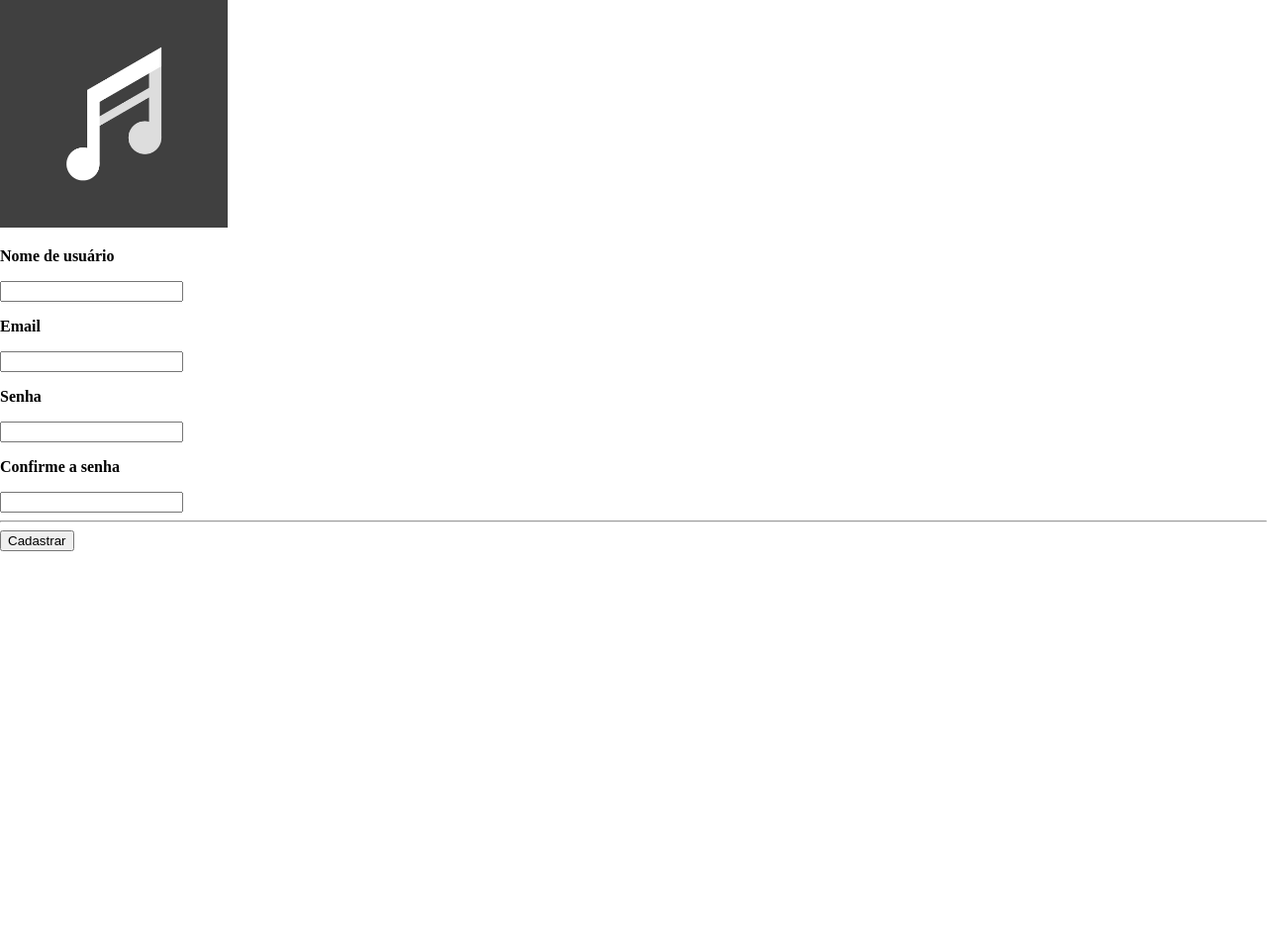
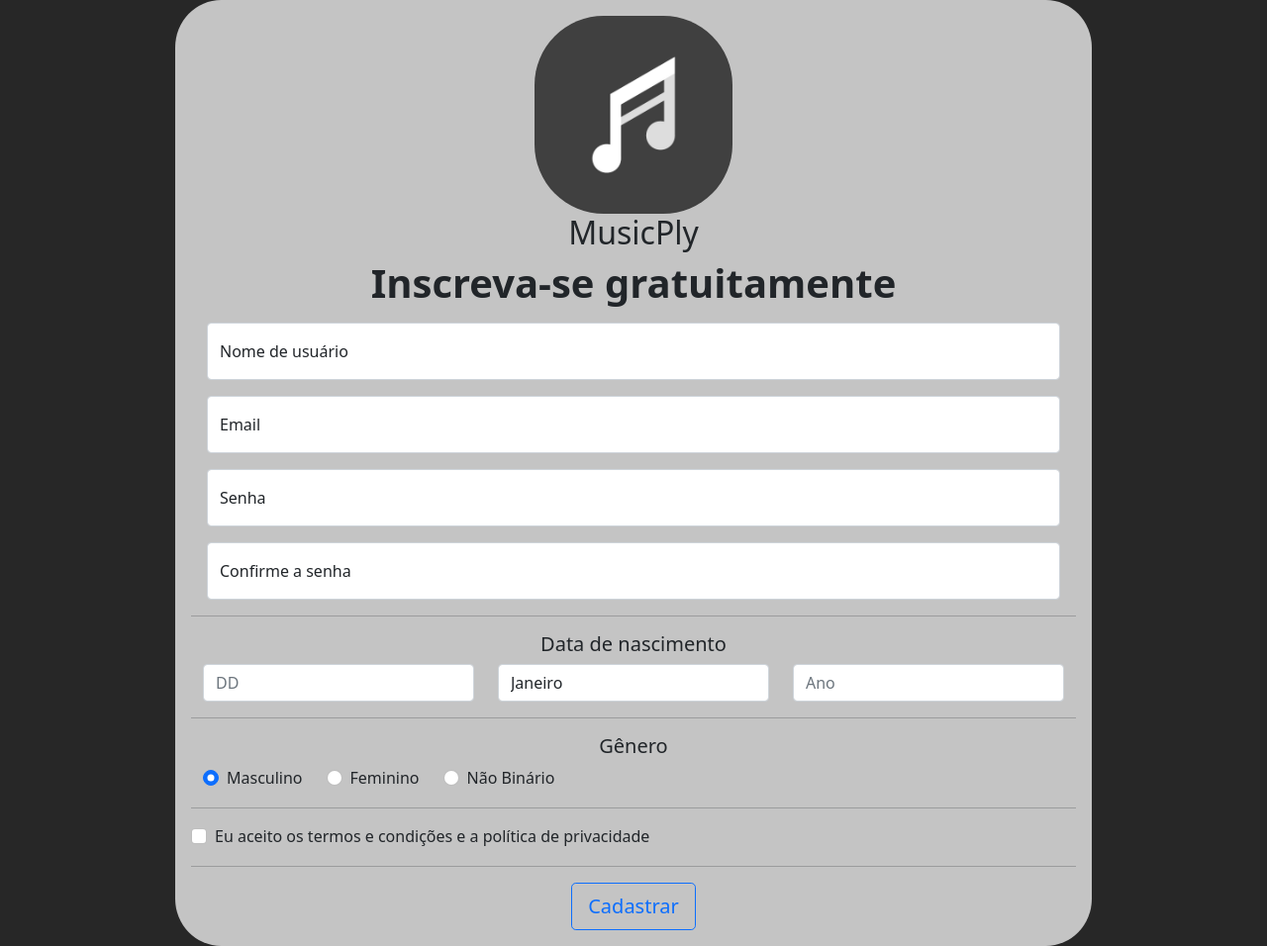
Before and after one commit to Rene-Michel99/MusicWebPage, a website: page cadastrar.html in a window 1280 px wide. Shown: the whole page at 99% size. Before the commit the page ends 800 px from the top, so only its background shows below. Drawn offline with Linux system fonts and the light colour scheme.

Commit message:
Insercao do bootstrap em todas as pages

```diff
--- a/cadastrar.html
+++ b/cadastrar.html
@@ -1,46 +1,133 @@
 <!DOCTYPE html>
 <html>
 <head>
-	<meta charset="utf-8">
+	<meta charset="utf-8" name="viewport" content="width=device-width, initial-scale=1">
+	<link rel="stylesheet" href="css/bootstrap/css/bootstrap.min.css">
 	<link rel="stylesheet" href="css/style.css">
-	<title>Cadastro - MusicPly</title>
+	<script type="text/javascript" src="css/bootstrap/js/bootstrap.bundle.min.js"></script>
+    <script type="text/javascript">
+    	function checkform(form) {
+		    var inputs = form.getElementsByTagName('input');
+		    var pass = null;
+		    var conf = null;
+		    for (var i = 0; i < inputs.length; i++) {
+		        if(inputs[i].name == "pass")
+		        	pass = inputs[i].value;
+		        if(inputs[i].name == "confirm_pass")
+		        	conf = inputs[i].value;
 
-    <script type="text/javascript">
-    	var url = window.location.href;
-    	if(url.includes("?passwd"))
-    		alert("As senhas inseridas não são iguais!");
-    	else if(url.includes("?none"))
-    		alert("Há campos não preenchidos!");
+		        if(pass != null && conf != null && pass != conf){
+		        	alert("As senhas digitadas não são iguais!");
+		        	return false;
+		        }
+		        else if(pass != null && pass.length < 8){
+		        	alert("A senha deve ter no mínimo 8 caracteres!");
+		        	return false;
+		        }
+
+		        if(inputs[i].hasAttribute("required")){
+		            if(inputs[i].value == ""){
+		                // found an empty field that is required
+		                alert("Please fill all required fields");
+		                return false;
+		            }
+		        }
+		    }
+		    return true;
+		}
     </script>
 
 </head>
 
-<body class="no-margin">
-	<div class="center-box">
-		<div class="cad-div">
-			<img class="img-icon" src="imgs/channels.jpg" width="230" height="230">
-			<div class="form-div">
-				<form method="POST" action="/cadastro">
-					<div class="label-div">
-						<p class="font-black sm"><strong>Nome de usuário</strong></p>
-						<input name="name" class="input-text" type="text" >
-					</div>
-					<div class="label-div">
-						<p class="font-black sm"><strong>Email</strong></p>
-						<input name="email" class="input-text" type="email" >
-					</div>
-					<div class="label-div">
-						<p class="font-black sm"><strong>Senha</strong></p>
-						<input name="pass" class="input-text" type="password" >
-					</div>
-					<div class="label-div">
-						<p class="font-black sm"><strong>Confirme a senha</strong></p>
-						<input name="confirm_pass" class="input-text" type="password" >
-					</div><hr>
-
-					<input id="submit_btn" type="submit" class="btn" value="Cadastrar">
-				</form>
+<body class="dark-color">
+	<div class="container">
+		<div class="row">
+			<div class="col-1 align-self-start"></div>
+			<div class="col align-self-center">
+				<div class="form-div text-center">
+					<img class="img-fluid icon-img" src="imgs/channels.jpg" width="200" height="200">
+					<h2 class="font-black">MusicPly</h2>
+					<h1 class="font-black"><strong>Inscreva-se gratuitamente</strong></h1>
+					<form method="POST" action="/cadastro" onsubmit="return checkform(this)">
+						<div class="form-floating m-3">
+							<input name="name" class="form-control" type="text" placeholder="Digite o nome de usuário" required>
+							<label for="name">Nome de usuário</p>
+						</div>
+						<div class="form-floating m-3">
+							<input name="email" class="form-control" placeholder="Digite seu email" type="email" required>
+							<label for="email">Email</label>
+						</div>
+						<div class="form-floating m-3">
+							<input name="pass" class="form-control" placeholder="Digite sua senha" type="password" data-bs-toggle="tooltip" data-bs-placement="top" title="Senha deve ter no mínimo 8 caracteres" required>
+							<label for="pass">Senha</label>
+						</div>
+						<div class="form-floating m-3">
+							<input name="confirm_pass" class="form-control" placeholder="Repita a senha" type="password" required>
+							<label for="confirm_pass">Confirme a senha</label>
+						</div>
+						<hr>
+						<div class="row m-0">
+							<h5 class="font-black">Data de nascimento</h5>
+							<div class="col-4">
+								<input name="day" class="form-control" type="number" placeholder="DD" min="1" max="31" required>
+							</div>
+							<div class="col-4">
+								<select class="form-control" name="month">
+									<option selected>Janeiro</option>
+									<option>Fevereiro</option>
+									<option>Março</option>
+									<option>Abril</option>
+									<option>Maio</option>
+									<option>Junho</option>
+									<option>Julho</option>
+									<option>Agosto</option>
+									<option>Setembro</option>
+									<option>Outubro</option>
+									<option>Novembro</option>
+									<option>Dezembro</option>
+								</select>
+							</div>
+							<div class="col-4">
+								<input name="year" class="form-control" type="number" placeholder="Ano" required>
+							</div>
+						</div>
+						<hr>
+						<div class="row m-0">
+							<h5>Gênero</h5>
+							<div class="col-auto">
+								<div class="form-check">
+									<input class="form-check-input" type="radio" id="masc" name="gender" value="Masculino" checked required>
+									<label class="form-check-label" for="masc">Masculino</label>
+								</div>
+							</div>
+							<div class="col-auto">
+								<div class="form-check">
+									<input class="form-check-input" type="radio" id="fem" name="gender" value="Feminino">
+									<label class="form-check-label" for="fem">Feminino</label>
+								</div>
+							</div>
+							<div class="col-auto">
+								<div class="form-check">
+									<input class="form-check-input" type="radio" id="nobin" name="gender" value="Nobin">
+									<label class="form-check-label" for="nobin">Não Binário</label>
+								</div>
+							</div>
+						</div>
+						<hr>
+						<div class="row">
+							<div class="col-auto">
+								<div class="form-check">
+									<input class="form-check-input" type="checkbox" value="true" id="check_btn" name="agreement" required>
+									<label class="form-check-label" for="check_btn">Eu aceito os termos e condições e a política de privacidade</label>
+								</div>
+							</div>
+						</div>
+						<hr>
+						<input id="submit_btn" type="submit" class="btn btn-outline-primary btn-lg" value="Cadastrar">
+					</form>
+				</div>
 			</div>
+			<div class="col-1 aligin-self-end"></div>
 		</div>
 	</div>
 </body>
--- a/public/css/style.css
+++ b/public/css/style.css
@@ -28,10 +28,31 @@
 	background-color:#C4C4C4;
 }
 
+.icon-img{
+	border-radius:35%;
+}
+
 .intro-img{
 	background-image:url("head.jpg");
 	padding:8px;
 	opacity:0.6;
+}
+.form-div{
+	border-radius:5%;
+	padding:16px;
+	background-color:#c4c4c4;
+	align-items:center;
+}
+.label-div{
+	text-align:left;
+	align-items:left;
+}
+.bg-img{
+	background-image:url("images.jpg");
+	background-image-width:100%;
+	background-image-height:100%;
+
+	width:100%;
 }
 .parallax{
 	background-image:url("images.jpg");
```
Also changed, not shown: index.html (+1 -1 lines), index.js (+2 -8 lines), login.html (+40 -23 lines).
